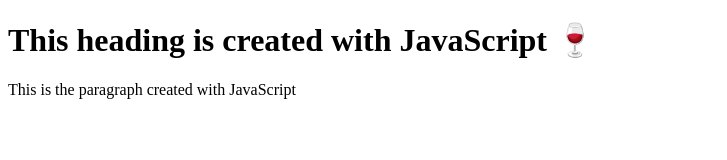
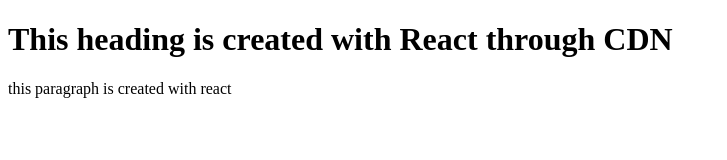
Before and after one commit to joshi-durgesh/React-Episode-2-Igniting-our-app, a plain HTML site: page index.html in a window 1280 px wide. Shown: the whole page, without its empty margins (0-727 px from the left). Drawn offline with nearby package versions, Linux system fonts and the light colour scheme.

Commit message:
creating element through cdn react

```diff
--- a/app.js
+++ b/app.js
@@ -1,6 +1,17 @@
-//normal javascript
-const container = document.getElementById("container");
-container.innerHTML = `
-<h1>This heading is created with JavaScript 🍷</h1>
-<p>This is the paragraph created with JavaScript</p>
-`;
+//using react
+//
+//creating element
+const content = React.createElement("div", {}, [
+  React.createElement(
+    "h1",
+    {},
+    "This heading is created with React through CDN"
+  ),
+  React.createElement("p", {}, "this paragraph is created with react"),
+]);
+
+//creating root
+const root = ReactDOM.createRoot(document.getElementById("container"));
+
+//rendering our element in root
+root.render(content);
```
Also changed, not shown: index.html (+4 -0 lines).
